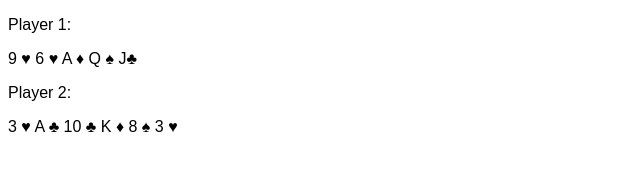
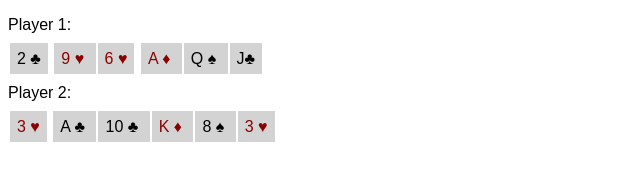
Before and after one commit to EvgenA03/HTML, a plain HTML site: page f2.html in a window 1280 px wide. Shown: the whole page, without its empty margins (0-640 px from the left). Drawn offline with Linux system fonts and the light colour scheme.

Commit message:
cvnvmvhb

```diff
--- a/f2.html
+++ b/f2.html
@@ -35,10 +35,10 @@ body { font-family: Arial, Helvetica, sans-serif;
     </p>
 
     <p>
-      <spanclass="bgGray"
-      2 &clubs;     </spanclass>
+      <span class="bgGray">
+      2 &clubs;</span> <span class="bgGray colortext">9 &hearts; </span>
 
-      9 &hearts; 6 &hearts; A &diams; Q &spades; J&clubs;
+      <span class="bgGray colortext"> 6 &hearts;</span> <span class="bgGray colortext"> A &diams; </span> <span class="bgGray"> Q &spades; </span> <span class="bgGray"> J&clubs; </span>
 
     </p>
 
@@ -47,7 +47,7 @@ body { font-family: Arial, Helvetica, sans-serif;
     </p>
     <p>
 
-      3 &hearts; A &clubs; 10 &clubs; K &diams; 8 &spades; 3 &hearts;
+      <span class="bgGray colortext"> 3 &hearts;</span> <span class="bgGray"> A &clubs; </span> <span class="bgGray"> 10 &clubs; </span> <span class="bgGray colortext"> K &diams; </span> <span class="bgGray"> 8 &spades; </span> <span class="bgGray colortext"> 3 &hearts;</span>
     </p>
 
 
```
